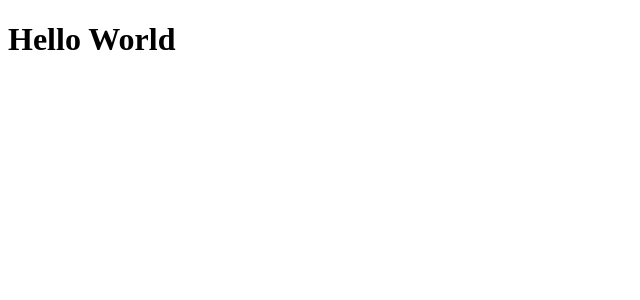
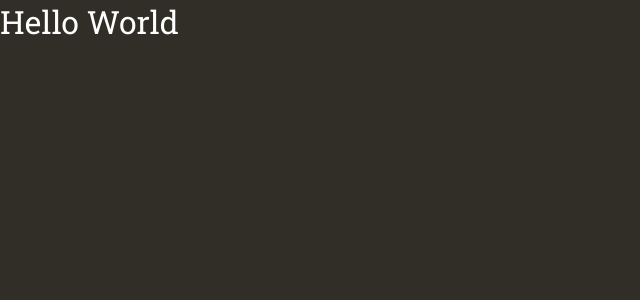
Before and after one commit to davidacmoreira/gostack-gobarber-web, a React (Create React App) app: page / in a window 1280 px wide. Shown: the top 300 px of the page, without its empty margins (0-640 px from the left). Built offline with nearby package versions, Linux system fonts and the light colour scheme.

Commit message:
Add styled components and global styles

```diff
--- a/package.json
+++ b/package.json
@@ -13,6 +13,7 @@
     "react": "^16.13.1",
     "react-dom": "^16.13.1",
     "react-scripts": "3.4.3",
+    "styled-components": "^5.2.0",
     "typescript": "~3.7.2"
   },
   "scripts": {
@@ -37,6 +38,7 @@
     ]
   },
   "devDependencies": {
+    "@types/styled-components": "^5.1.3",
     "@typescript-eslint/eslint-plugin": "^4.2.0",
     "eslint": "6.8.0",
     "eslint-config-airbnb": "^18.2.0",
--- a/public/index.html
+++ b/public/index.html
@@ -7,6 +7,8 @@
   <meta name="theme-color" content="#FF9000" />
 
   <title>GoBarber</title>
+
+  <link href="https://fonts.googleapis.com/css2?family=Roboto+Slab:wght@400;600&display=swap" rel="stylesheet" />
 </head>
 
 <body>
--- a/src/App.tsx
+++ b/src/App.tsx
@@ -1,5 +1,12 @@
 import React from 'react';
 
-const App: React.FC = () => <h1>Hello World</h1>;
+import GlobalStyle from './styles/global';
+
+const App: React.FC = () => (
+  <>
+    <h1>Hello World</h1>
+    <GlobalStyle />
+  </>
+);
 
 export default App;
--- /dev/null
+++ b/src/styles/global.ts
@@ -0,0 +1,29 @@
+import { createGlobalStyle } from 'styled-components';
+
+export default createGlobalStyle`
+  * {
+    margin: 0;
+    padding: 0;
+    box-sizing: border-box;
+    outline: 0;
+  }
+
+  body {
+    background: #312E28;
+    color: #FFF;
+    -webkit-font-smoothing: antialiased;
+  }
+
+  body, input, button {
+    font-family: 'Roboto Slab', serif;
+    font-size: 16px;
+  }
+
+  h1, h2, h3, h4, h5, h6, strong {
+    font-weight: 500;
+  }
+
+  button {
+    cursor: pointer;
+  }
+`;
```
Also changed, not shown: 1 other file (tests, documents, lock files or other folders).
